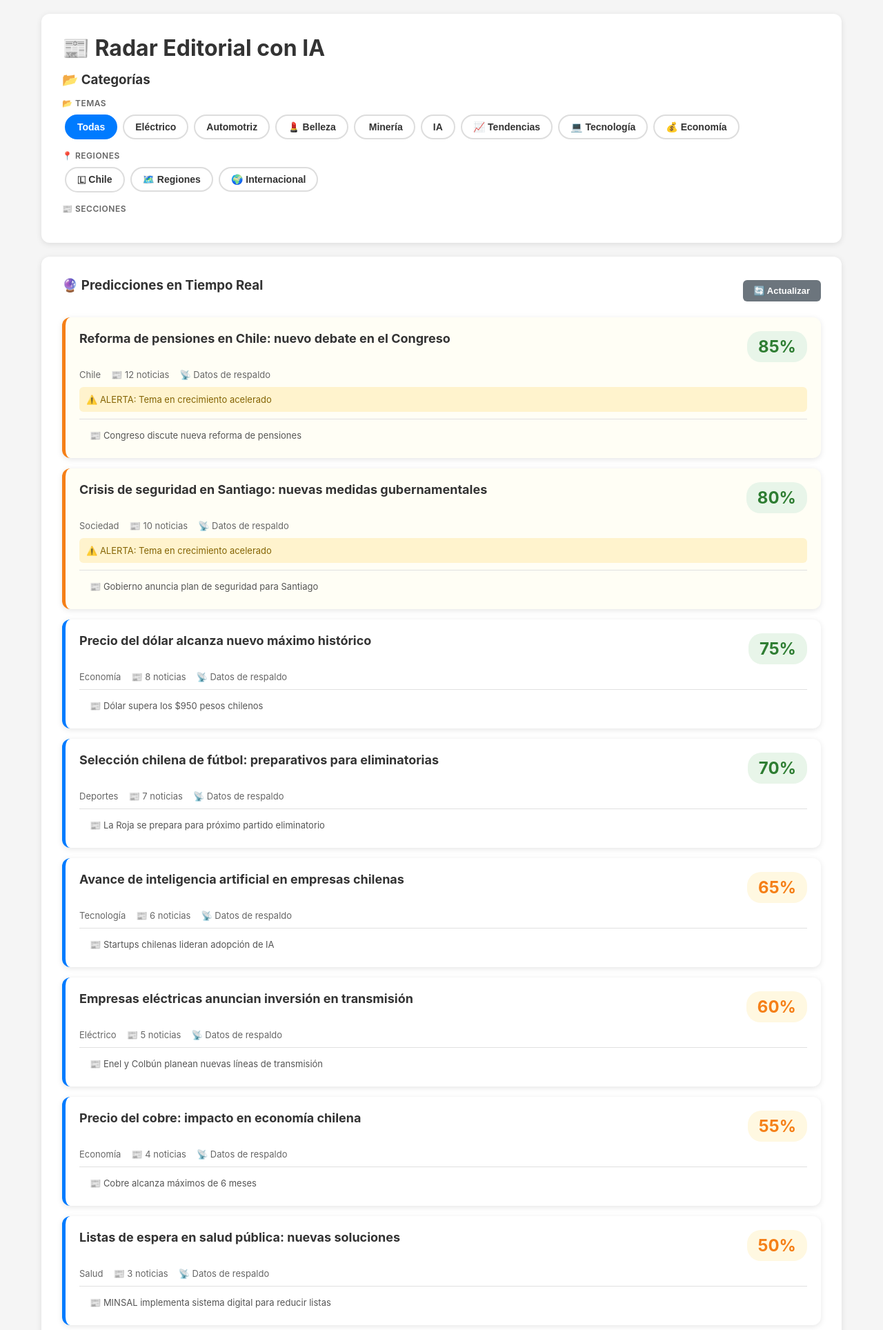
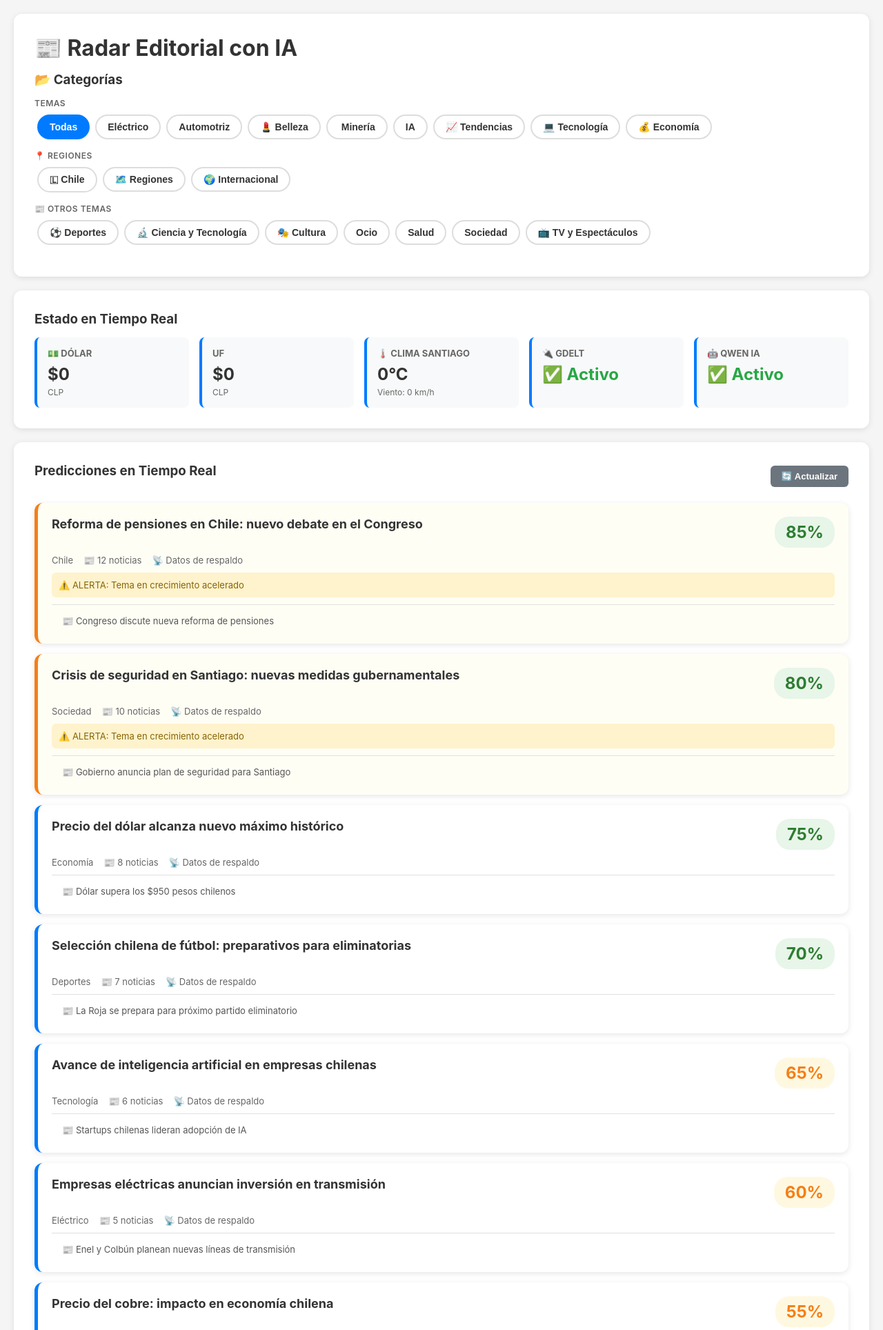
Before and after one commit to cokefigcl/radareditorialia, a Flask app: page / in a window 1280 px wide. Shown: the top 1928 px of the page at 69% size. Run offline with Flask 3, Linux system fonts and the light colour scheme; data that the repository does not hold is empty.

Commit message:
Update layout and add status panel to index.html

```diff
--- a/templates/index.html
+++ b/templates/index.html
@@ -8,7 +8,7 @@
         * { box-sizing: border-box; margin: 0; padding: 0; }
         body {
             font-family: -apple-system, BlinkMacSystemFont, 'Segoe UI', Roboto, sans-serif;
-            max-width: 1200px;
+            max-width: 1400px;
             margin: 0 auto;
             padding: 20px;
             background: #f5f5f5;
@@ -233,14 +233,6 @@
         .news-title a { color: white; text-decoration: none; }
         .news-title a:hover { text-decoration: underline; }
         .news-meta { font-size: 12px; opacity: 0.9; }
-        .no-news {
-            background: #fff3cd;
-            padding: 15px;
-            border-radius: 8px;
-            border-left: 4px solid #ffc107;
-            margin: 20px 0;
-        }
-        .no-news p { margin: 0; color: #856404; }
         .footer {
             margin-top: 40px;
             padding: 20px;
@@ -382,6 +374,39 @@
             margin-left: 8px;
             animation: pulse 1.5s infinite;
         }
+
+        /* Panel de Estado */
+        .status-panel {
+            display: grid;
+            grid-template-columns: repeat(auto-fit, minmax(200px, 1fr));
+            gap: 15px;
+            margin-top: 15px;
+        }
+        .status-card {
+            background: #f8f9fa;
+            padding: 15px;
+            border-radius: 8px;
+            border-left: 4px solid #007bff;
+        }
+        .status-card h4 {
+            font-size: 13px;
+            color: #666;
+            margin-bottom: 8px;
+            text-transform: uppercase;
+        }
+        .status-value {
+            font-size: 24px;
+            font-weight: bold;
+            color: #333;
+        }
+        .status-label {
+            font-size: 12px;
+            color: #666;
+            margin-top: 4px;
+        }
+        .status-ok { color: #28a745; }
+        .status-error { color: #dc3545; }
+        .status-unknown { color: #ffc107; }
     </style>
 </head>
 <body>
@@ -391,10 +416,18 @@
         <div id="categoryFilters"></div>
     </div>
 
+    <!-- PANEL DE ESTADO -->
+    <div class="container">
+        <h3> Estado en Tiempo Real</h3>
+        <div id="statusPanel" class="status-panel">
+            <p>Cargando...</p>
+        </div>
+    </div>
+
     <!-- SECCIÓN DE PREDICCIONES -->
     <div class="container">
         <div class="predictions-header">
-            <h3>🔮 Predicciones en Tiempo Real</h3>
+            <h3> Predicciones en Tiempo Real</h3>
             <button class="predictions-refresh" onclick="loadPredictions()">🔄 Actualizar</button>
         </div>
         <div id="predictionsList"><p>Cargando predicciones...</p></div>
@@ -450,7 +483,7 @@
 
     <div class="footer">
         <div>Desarrollado por <a href="https://ltv.cl" target="_blank">Joesramirez</a> - <a href="https://ltv.cl" target="_blank">LTV.cl</a></div>
-        <div class="version">Versión 6.2.0 | Última actualización: Septiembre 2026</div>
+        <div class="version">Versión 6.3.0 | Última actualización: Septiembre 2026</div>
     </div>
 
     <script>
@@ -466,6 +499,7 @@
                 renderFilters();
                 loadTrending();
                 loadPredictions();
+                loadStatus();
                 loadHistory();
             } catch (err) {
                 console.error('Error:', err);
@@ -477,12 +511,12 @@
 
             const temas = categories.filter(c => c.type === 'tema');
             const regiones = categories.filter(c => c.type === 'region');
-            const secciones = categories.filter(c => c.type === 'seccion');
+            const otros = categories.filter(c => c.type === 'otros');
 
             let html = '';
 
             html += '<div class="category-group">';
-            html += '<div class="category-group-title">📂 TEMAS</div>';
+            html += '<div class="category-group-title"> TEMAS</div>';
             html += '<button class="filter-btn active" onclick="selectCategory(\'all\')">Todas</button>';
             temas.forEach(function(cat) {
                 html += '<button class="filter-btn" onclick="selectCategory(\'' + cat.name + '\')">' + cat.icon + ' ' + cat.name + '</button>';
@@ -497,8 +531,8 @@
             html += '</div>';
 
             html += '<div class="category-group">';
-            html += '<div class="category-group-title">📰 SECCIONES</div>';
-            secciones.forEach(function(cat) {
+            html += '<div class="category-group-title">📰 OTROS TEMAS</div>';
+            otros.forEach(function(cat) {
                 html += '<button class="filter-btn" onclick="selectCategory(\'' + cat.name + '\')">' + cat.icon + ' ' + cat.name + '</button>';
             });
             html += '</div>';
@@ -541,7 +575,7 @@
                 trends.forEach(function(t, i) {
                     html += '<div class="trending-item" onclick="useTrend(\'' + t.topic.replace(/'/g, "\\'").replace(/"/g, '&quot;') + '\')">';
                     html += '<div class="trending-topic">' + (i + 1) + '. ' + t.topic + '</div>';
-                    html += '<div class="trending-source"> ' + (t.source || 'Medio') + ' | ' + (t.region || 'Chile') + '</div>';
+                    html += '<div class="trending-source">📊 ' + (t.source || 'Medio') + ' | ' + (t.region || 'Chile') + '</div>';
                     html += '</div>';
                 });
                 list.innerHTML = html;
@@ -553,7 +587,7 @@
 
         async function loadPredictions() {
             const list = document.getElementById('predictionsList');
-            list.innerHTML = '<p>🔮 Generando predicciones con IA...</p>';
+            list.innerHTML = '<p>🔮 Generando predicciones...</p>';
 
             try {
                 const res = await fetch('/api/predictions');
@@ -584,7 +618,7 @@
                     html += '<div class="prediction-meta">';
                     html += '<span> ' + (p.category || 'General') + '</span>';
                     html += '<span>📰 ' + p.news_count + ' noticias</span>';
-                    html += '<span>📡 ' + (p.source || 'Google News') + '</span>';
+                    html += '<span>📡 ' + (p.source || 'GDELT') + '</span>';
                     html += '</div>';
 
                     if (p.alert_level) {
@@ -607,6 +641,61 @@
             } catch (err) {
                 console.error('[PREDICT] Error:', err);
                 list.innerHTML = '<p>Error cargando predicciones</p>';
+            }
+        }
+
+        async function loadStatus() {
+            const panel = document.getElementById('statusPanel');
+            panel.innerHTML = '<p>Cargando...</p>';
+
+            try {
+                const res = await fetch('/api/status');
+                const status = await res.json();
+
+                let html = '';
+
+                // Dólar
+                if (status.mindicador && status.mindicador.status === 'ok') {
+                    html += '<div class="status-card">';
+                    html += '<h4>💵 Dólar</h4>';
+                    html += '<div class="status-value">$' + status.mindicador.dolar + '</div>';
+                    html += '<div class="status-label">CLP</div>';
+                    html += '</div>';
+                }
+
+                // UF
+                if (status.mindicador && status.mindicador.status === 'ok') {
+                    html += '<div class="status-card">';
+                    html += '<h4> UF</h4>';
+                    html += '<div class="status-value">$' + Math.round(status.mindicador.uf).toLocaleString() + '</div>';
+                    html += '<div class="status-label">CLP</div>';
+                    html += '</div>';
+                }
+
+                // Clima
+                if (status.weather && status.weather.status === 'ok') {
+                    html += '<div class="status-card">';
+                    html += '<h4>🌡️ Clima Santiago</h4>';
+                    html += '<div class="status-value">' + status.weather.temperature + '°C</div>';
+                    html += '<div class="status-label">Viento: ' + status.weather.windspeed + ' km/h</div>';
+                    html += '</div>';
+                }
+
+                // Estado APIs
+                html += '<div class="status-card">';
+                html += '<h4>🔌 GDELT</h4>';
+                html += '<div class="status-value status-' + status.apis.gdelt + '">' + (status.apis.gdelt === 'ok' ? '✅ Activo' : '❌ Error') + '</div>';
+                html += '</div>';
+
+                html += '<div class="status-card">';
+                html += '<h4>🤖 Qwen IA</h4>';
+                html += '<div class="status-value status-' + status.apis.qwen + '">' + (status.apis.qwen === 'ok' ? '✅ Activo' : '❌ Error') + '</div>';
+                html += '</div>';
+
+                panel.innerHTML = html;
+            } catch (err) {
+                console.error('[STATUS] Error:', err);
+                panel.innerHTML = '<p>Error cargando estado</p>';
             }
         }
 
@@ -700,7 +789,7 @@
         function getScoreLabel(score) {
             if (score >= 9) return '🔴 CRÍTICA';
             if (score >= 7) return '✅ ALTA';
-            if (score >= 4) return '️ MEDIA';
+            if (score >= 4) return '⚠️ MEDIA';
             return '🔵 BAJA';
         }
 
@@ -826,8 +915,8 @@
                 }
 
                 if (a.fuentes_sugeridas && a.fuentes_sugeridas.length) {
-                    html += '<h4> Fuentes sugeridas</h4><ul>';
-                    a.fuentes_sugeridas.forEach(function(f) { html += '<li>🔗 ' + f + '</li>'; });
+                    html += '<h4>📚 Fuentes sugeridas</h4><ul>';
+                    a.fuentes_sugeridas.forEach(function(f) { html += '<li> ' + f + '</li>'; });
                     html += '</ul>';
                 }
             }
@@ -874,7 +963,7 @@
                     const category = item.category || 'General';
                     const mode = item.mode || 'standard';
                     const date = item.created_at ? new Date(item.created_at).toLocaleString('es-CL') : '';
-                    const modeLabels = {'standard': '📊', 'briefing': '', 'devil': '😈', 'compare': '⚖️'};
+                    const modeLabels = {'standard': '📊', 'briefing': '⚡', 'devil': '😈', 'compare': '⚖️'};
 
                     html += '<div class="history-item">';
                     html += '<div class="history-header">';
@@ -885,7 +974,7 @@
                     }
                     html += '</div>';
                     html += '<div class="history-actions">';
-                    html += '<button class="btn-small btn-analyze" onclick="reAnalyze(\'' + item.topic.replace(/'/g, "\\'") + '\', \'' + (item.category || '') + '\', \'' + mode + '\')"> Re-analizar</button>';
+                    html += '<button class="btn-small btn-analyze" onclick="reAnalyze(\'' + item.topic.replace(/'/g, "\\'") + '\', \'' + (item.category || '') + '\', \'' + mode + '\')">🔄 Re-analizar</button>';
                     html += '<button class="btn-small btn-delete" onclick="deleteAnalysis(' + item.id + ')">🗑️ Eliminar</button>';
                     html += '</div></div>';
                 });
```
